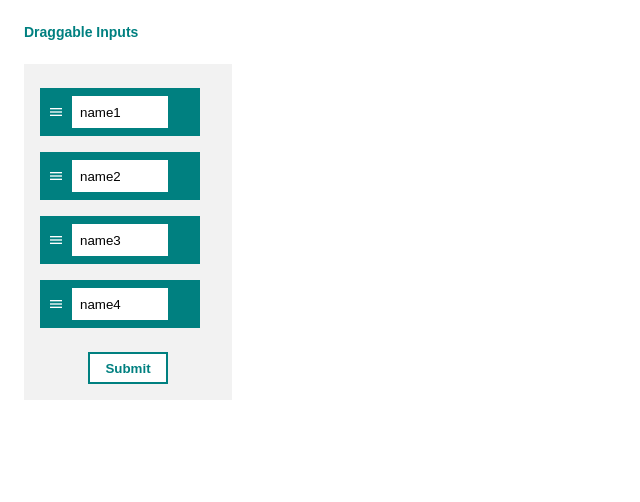
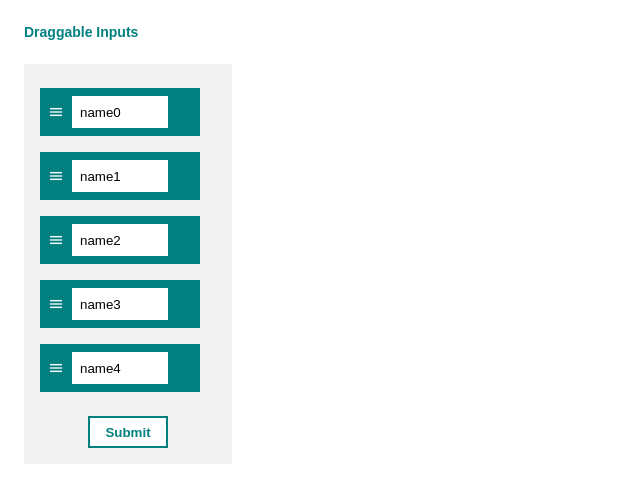
Before and after one commit to Hyeon1445/draggable-form, a Next.js app: page /input in a window 1280 px wide. Shown: the top 502 px of the page, without its empty margins (0-640 px from the left). Built offline with nearby package versions, Linux system fonts and the light colour scheme; a web font is replaced by a local one.

Commit message:
fix: fix focusing out issue

```diff
--- a/src/pages/input/index.tsx
+++ b/src/pages/input/index.tsx
@@ -11,7 +11,9 @@ import {
 import * as yup from 'yup'
 
 const initialValues = {
-  items: ['name1', 'name2', 'name3', 'name4'],
+  items: Array.from(Array(5), (_, index) => {
+    return { id: index, name: `name${index}` }
+  }),
 }
 
 const InputListPage = () => {
@@ -24,7 +26,12 @@ const InputListPage = () => {
       <Formik
         initialValues={initialValues}
         validationSchema={yup.object().shape({
-          items: yup.array().of(yup.string().required('필수 입력값입니다.')),
+          items: yup.array().of(
+            yup.object().shape({
+              id: yup.number(),
+              name: yup.string().required('필수 입력값입니다.'),
+            })
+          ),
         })}
         onSubmit={(values) => {
           console.log(values)
@@ -51,8 +58,17 @@ const InputListPage = () => {
                       ref={provided.innerRef}
                     >
                       {values.items.map((item, index) => (
-                        <Draggable key={item} draggableId={item} index={index}>
+                        <Draggable
+                          key={item.id}
+                          draggableId={`${item.id}`}
+                          index={index}
+                        >
                           {(provided) => (
+                            <Field name={`items.${index}.name`}>
+                              {({
+                                field,
+                                meta: { value },
+                              }: FieldProps<string>) => (
                                 <Card
                                   ref={provided.innerRef}
                                   {...provided.draggableProps}
@@ -63,12 +79,10 @@ const InputListPage = () => {
                                   >
                                     menu
                                   </DragButton>
-                              <Field name={`items.${index}`}>
-                                {({ meta: { value } }: FieldProps<string>) => (
-                                  <Input value={value} />
+                                  <Input key={field.name} {...field} />
+                                </Card>
                               )}
                             </Field>
-                            </Card>
                           )}
                         </Draggable>
                       ))}
```
Lines whose indentation alone changed are shown as unchanged.
